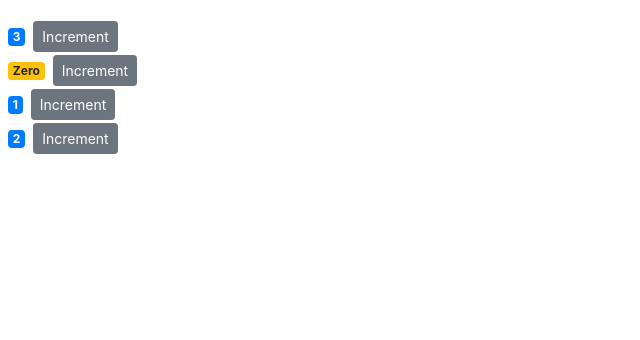
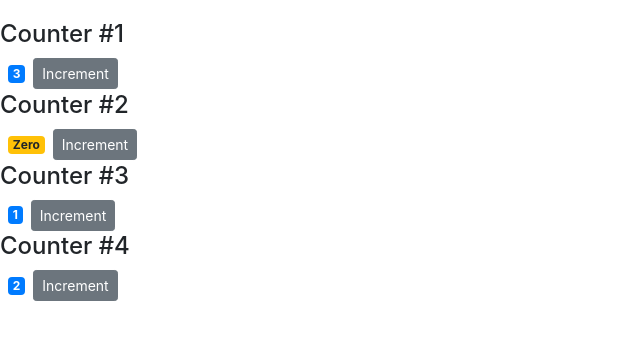
Before and after one commit to jacosy/counter-app, a React (Create React App) app: page / in a window 1280 px wide. Shown: the top 340 px of the page, without its empty margins (0-640 px from the left). Built offline with nearby package versions, Linux system fonts and the light colour scheme.

Commit message:
Passing Children

```diff
--- a/src/components/counter.jsx
+++ b/src/components/counter.jsx
@@ -36,6 +36,7 @@ class Counter extends Component {
   render() {
     return (
       <div>
+        {this.props.children}
         {/* <img src={this.state.imageUrl} style={this.myStyle} alt="" /> */}
         <span className={this.getCounterClassName()}>{this.formatCounter()}</span>
         <button onClick={this.handleIncrement} className="btn btn-secondary btn-sm">Increment</button>
--- a/src/components/counters.jsx
+++ b/src/components/counters.jsx
@@ -18,7 +18,11 @@ class Counters extends Component {
   render() {
     return (
       <div>
-        {this.state.counters.map(c => <Counter key={c.id} value={c.value} />)}
+        {this.state.counters.map(c => (
+          <Counter key={c.id} value={c.value}>
+            <h4>Counter #{c.id}</h4>
+          </Counter>
+        ))}
       </div>
     )
   }
```
